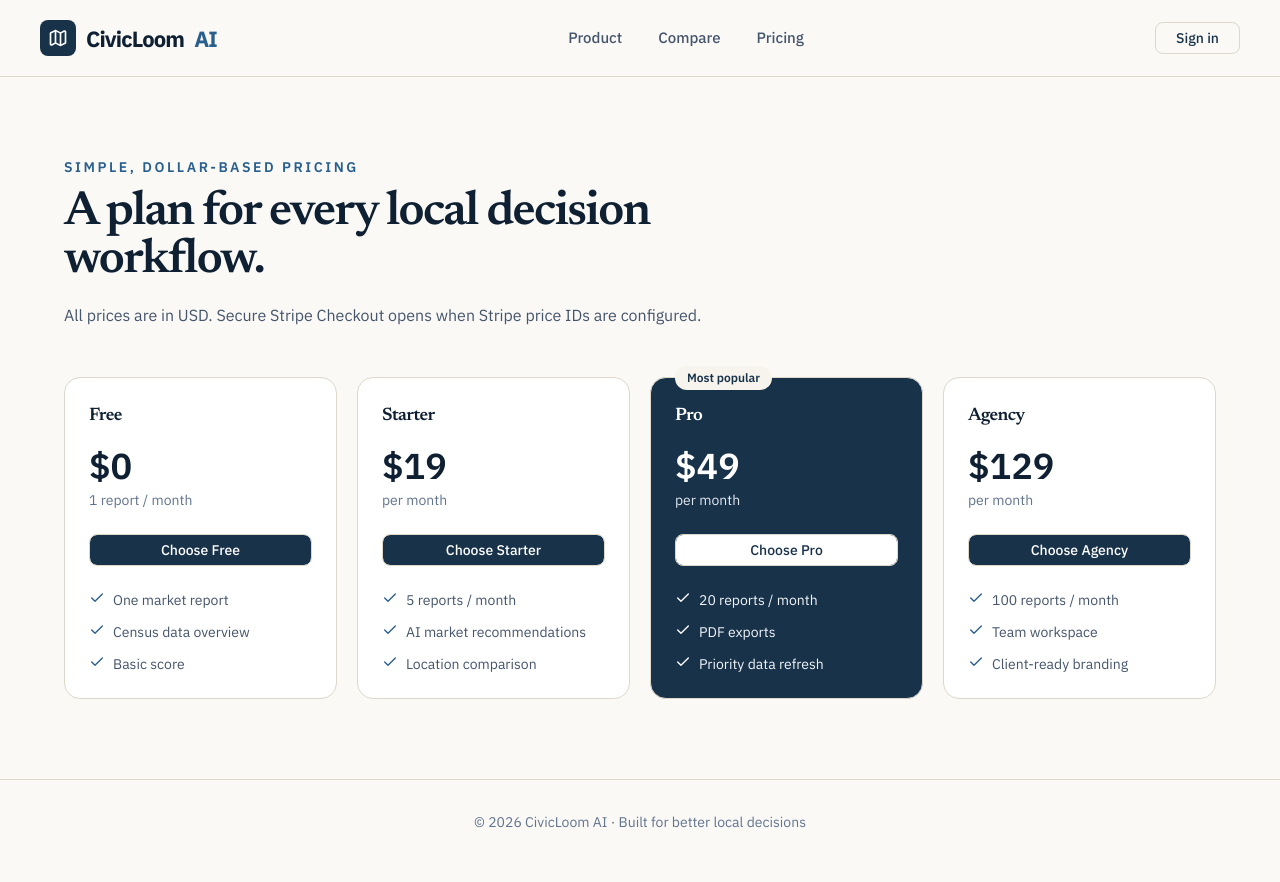
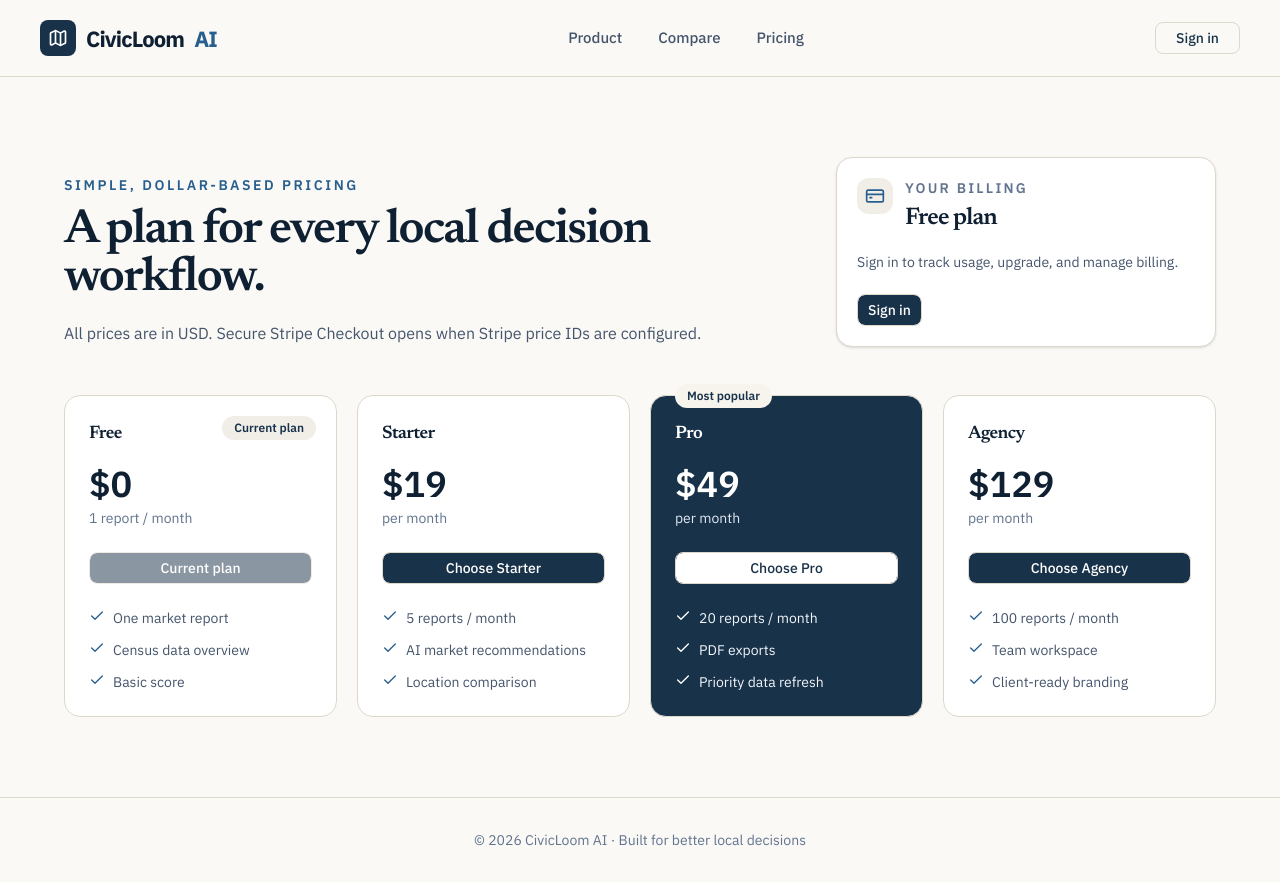
Before and after one commit to jobyktom/CivicLoom-AI, a Next.js app in the folder civicloom-mvp/: page /pricing in a window 1280 px wide. Built offline with nearby package versions, Linux system fonts and the light colour scheme; no server answers.

Commit message:
Improve pricing billing controls

```diff
--- a/civicloom-mvp/src/app/pricing/page.tsx
+++ b/civicloom-mvp/src/app/pricing/page.tsx
@@ -1,7 +1,7 @@
 "use client";
 
-import { Check } from "lucide-react";
-import { useState } from "react";
+import { Check, CreditCard } from "lucide-react";
+import { useEffect, useState } from "react";
 import { Button } from "@/components/ui/button";
 
 const plans: [string, string, string, string[]][] = [
@@ -11,8 +11,31 @@ const plans: [string, string, string, string[]][] = [
   ["Agency", "$129", "per month", ["100 reports / month", "Team workspace", "Client-ready branding"]],
 ];
 
+type BillingStatus = {
+  plan: string;
+  label: string;
+  status: string;
+  reportLimit: number;
+  reportsUsed: number;
+  reportsRemaining: number;
+  stripeCustomerId?: string | null;
+};
+
 export default function Pricing() {
   const [loading, setLoading] = useState("");
+  const [billing, setBilling] = useState<BillingStatus | null>(null);
+  const [authenticated, setAuthenticated] = useState(false);
+  const [billingError, setBillingError] = useState("");
+
+  useEffect(() => {
+    fetch("/api/billing/status")
+      .then((response) => response.json())
+      .then((payload) => {
+        setBilling(payload.billing || null);
+        setAuthenticated(Boolean(payload.authenticated));
+      })
+      .catch(() => setBillingError("Billing status is temporarily unavailable."));
+  }, []);
 
   async function checkout(name: string) {
     if (name === "Free") return location.assign("/report/new");
@@ -29,17 +52,63 @@ export default function Pricing() {
     setLoading("");
   }
 
+  async function manageBilling() {
+    setLoading("portal");
+    const response = await fetch("/api/billing/portal", { method: "POST" });
+    const payload = await response.json();
+    if (payload.url) location.assign(payload.url);
+    else if (response.status === 401) location.assign("/auth");
+    else alert(payload.error || "Unable to open billing portal.");
+    setLoading("");
+  }
+
   return (
     <main className="bg-[#faf9f6] px-6 py-20">
       <div className="mx-auto max-w-6xl">
-        <div className="max-w-2xl">
-          <p className="text-sm font-semibold uppercase tracking-[.18em] text-[#285f8f]">Simple, dollar-based pricing</p>
-          <h1 className="mt-3 text-4xl font-semibold tracking-tight text-[#102033] sm:text-5xl">A plan for every local decision workflow.</h1>
-          <p className="mt-4 leading-7 text-slate-600">All prices are in USD. Secure Stripe Checkout opens when Stripe price IDs are configured.</p>
+        <div className="grid gap-8 lg:grid-cols-[1fr_380px] lg:items-end">
+          <div className="max-w-2xl">
+            <p className="text-sm font-semibold uppercase tracking-[.18em] text-[#285f8f]">Simple, dollar-based pricing</p>
+            <h1 className="mt-3 text-4xl font-semibold tracking-tight text-[#102033] sm:text-5xl">A plan for every local decision workflow.</h1>
+            <p className="mt-4 leading-7 text-slate-600">All prices are in USD. Secure Stripe Checkout opens when Stripe price IDs are configured.</p>
+          </div>
+
+          <div className="rounded-2xl border border-[#ded8cb] bg-white p-5 shadow-sm">
+            <div className="flex items-start gap-3">
+              <span className="rounded-xl bg-[#f1eee8] p-2 text-[#285f8f]">
+                <CreditCard className="h-5 w-5" />
+              </span>
+              <div>
+                <p className="text-sm font-semibold uppercase tracking-[.16em] text-slate-500">Your billing</p>
+                <h2 className="mt-1 text-2xl font-semibold text-[#102033]">{billing ? `${billing.label} plan` : "Checking plan..."}</h2>
+              </div>
+            </div>
+            {billing ? (
+              <p className="mt-4 text-sm leading-6 text-slate-600">
+                {authenticated
+                  ? `${billing.reportsUsed} of ${billing.reportLimit} reports used this period. ${billing.reportsRemaining} remaining.`
+                  : "Sign in to track usage, upgrade, and manage billing."}
+              </p>
+            ) : (
+              <p className="mt-4 text-sm leading-6 text-slate-600">{billingError || "Loading your current usage and plan."}</p>
+            )}
+            <div className="mt-5 flex flex-col gap-2 sm:flex-row">
+              {authenticated && billing?.stripeCustomerId ? (
+                <Button onClick={manageBilling} disabled={loading === "portal"} className="bg-[#18324a] text-white hover:bg-[#102033]">
+                  {loading === "portal" ? "Opening..." : "Manage billing"}
+                </Button>
+              ) : (
+                <Button onClick={() => location.assign(authenticated ? "/report/new" : "/auth")} className="bg-[#18324a] text-white hover:bg-[#102033]">
+                  {authenticated ? "Create report" : "Sign in"}
+                </Button>
+              )}
+            </div>
+          </div>
         </div>
+
         <div className="mt-12 grid gap-5 md:grid-cols-2 lg:grid-cols-4">
           {plans.map(([name, price, term, features], index) => {
             const highlighted = index === 2;
+            const current = billing?.plan === name.toLowerCase();
             return (
               <div
                 key={name}
@@ -48,17 +117,18 @@ export default function Pricing() {
                 }`}
               >
                 {highlighted && <span className="absolute -top-3 rounded-full bg-[#f7f4ed] px-3 py-1 text-xs font-semibold text-[#18324a]">Most popular</span>}
-                <h2 className="text-lg font-semibold">{name}</h2>
+                {current && <span className="absolute right-5 top-5 rounded-full bg-[#f1eee8] px-3 py-1 text-xs font-semibold text-[#18324a]">Current plan</span>}
+                <h2 className="pr-24 text-lg font-semibold">{name}</h2>
                 <p className="mt-4 text-4xl font-semibold">{price}</p>
                 <p className={`mt-1 text-sm ${highlighted ? "text-slate-200" : "text-slate-500"}`}>{term}</p>
                 <Button
                   onClick={() => checkout(name)}
-                  disabled={loading === name}
+                  disabled={loading === name || current}
                   className={`mt-6 w-full ${
                     highlighted ? "bg-white text-[#18324a] hover:bg-[#f1eee8]" : "bg-[#18324a] text-white hover:bg-[#102033]"
                   }`}
                 >
-                  {loading === name ? "Opening checkout…" : `Choose ${name}`}
+                  {current ? "Current plan" : loading === name ? "Opening checkout..." : `Choose ${name}`}
                 </Button>
                 <ul className={`mt-6 space-y-3 text-sm ${highlighted ? "text-slate-100" : "text-slate-600"}`}>
                   {features.map((feature) => (
```
